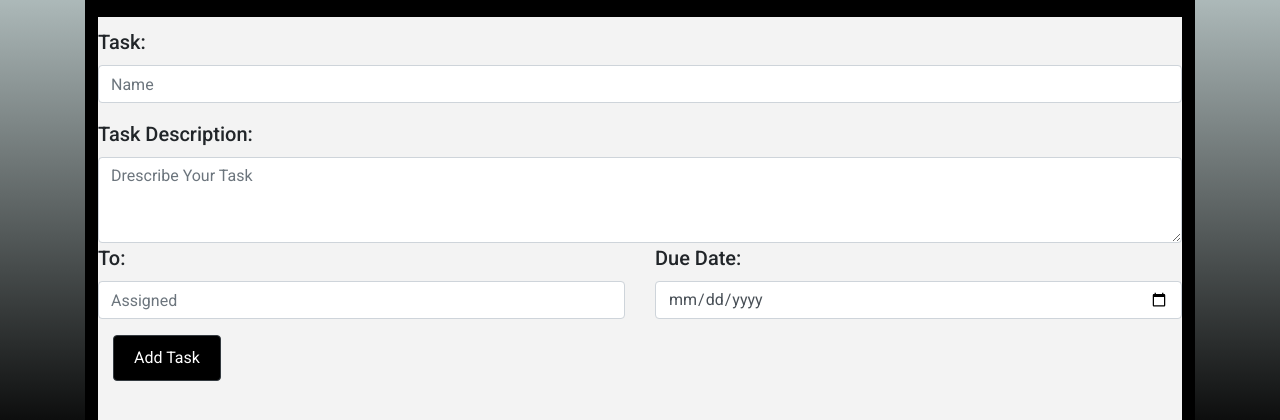
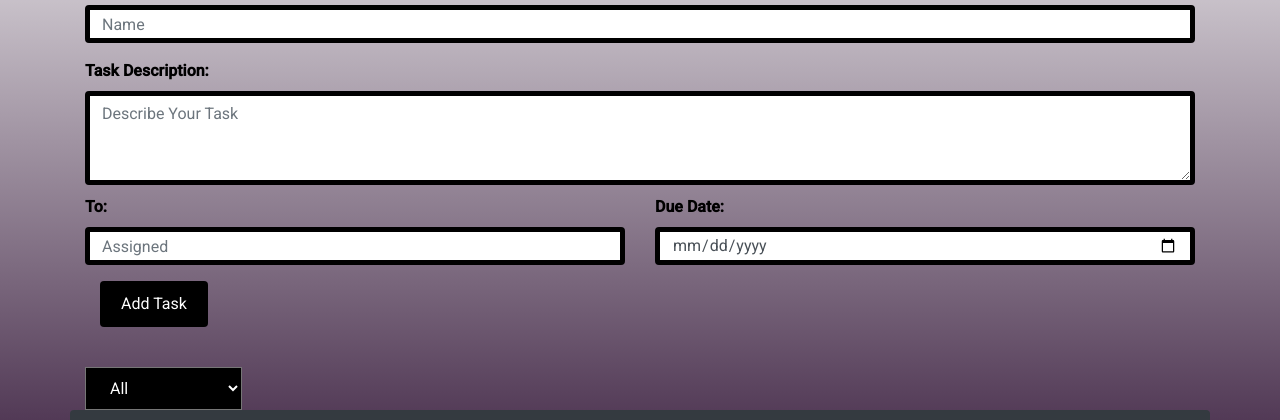
Before and after one commit to tekacode/task-manager, a plain HTML site: page index.html in a window 1280 px wide. Shown: the part 173-593 px from the top of the page. Drawn offline with nearby package versions, Linux system fonts and the light colour scheme.

Commit message:
Modified files

```diff
--- a/index.html
+++ b/index.html
@@ -16,6 +16,9 @@
       crossorigin="anonymous"
     />
     <link href='https://fonts.googleapis.com/css?family=Roboto:400,300,500,100' rel='stylesheet' type='text/css'>
+    <link rel="preconnect" href="https://fonts.gstatic.com">
+<link href="https://fonts.googleapis.com/css2?family=Roboto+Mono:ital,wght@0,300;0,400;1,500&display=swap" rel="stylesheet">
+    <link rel="stylesheet" href="https://cdnjs.cloudflare.com/ajax/libs/font-awesome/5.15.3/css/all.min.css" integrity="sha512-iBBXm8fW90+nuLcSKlbmrPcLa0OT92xO1BIsZ+ywDWZCvqsWgccV3gFoRBv0z+8dLJgyAHIhR35VZc2oM/gI1w==" crossorigin="anonymous" />
     <link rel="stylesheet" href="style.css" />
   </head>
   <body onload="printTaskList();">
@@ -57,7 +60,7 @@
               name="taskDesc"
               class="md-textarea form-control"
               rows="3"
-              placeholder="Drescribe Your Task"
+              placeholder="Describe Your Task"
             ></textarea>
             <span id="dspan" style="color: red; font-size: 12px"
               ><em></em
@@ -101,7 +104,7 @@
                 <button
                   type="button"
                   onclick="processInput()"
-                  class="btn btn-dark"
+                  class="btn"
                 >
                   Add Task
                 </button>
@@ -110,6 +113,13 @@
           </div>
 
           <br />
+          <div>
+            <select name="filter" id="filter" >
+              <option value="all">All</option>
+              <option value="completed">Completed</option>
+              <option value="uncompleted">Uncompleted</option>
+            </select>
+          </div>
           <!---->
           <div id="card_place"></div>
           <!---->
--- a/script.js
+++ b/script.js
@@ -46,7 +46,7 @@ const taskFactory = (tName, tDesc, aTo, dDate) => {
     assignedTo: aTo,
     duedate: dDate,
     status:'Active',
-    buttonClass:'btn btn-danger btn-sm',
+    buttonClass:'btn',
   };
 };
 
@@ -100,13 +100,14 @@ function printTaskList() {
               <a href="#" style="font-size: 14px" onclick="updateTask(${i})"><button class= "btn">Update</button></a>
               <a href="#" style="font-size: 14px" onclick="deleteTask(${i})"><button class= "btn-delete">Delete</button></a>
             </div>
-            <label><strong>Task Name:</strong> ${tasksFromLocalStroage[i].taskName}</label>
-            <label><strong>Task Description:</strong> ${tasksFromLocalStroage[i].taskDesc}</label>
-            <label><strong>Assigned To:</strong> ${tasksFromLocalStroage[i].assignedTo}</label>
-
-            <label><strong>Due Date:</strong> ${tasksFromLocalStroage[i].duedate}</label>
-            <label><strong>Status:</strong>${tasksFromLocalStroage[i].status}</label>
-          </div>
+            <div class= "content">
+            <label><strong>TASK NAME:</strong> ${tasksFromLocalStroage[i].taskName.toUpperCase()}</label>
+            <label><strong>DESCRIPTION:</strong> ${tasksFromLocalStroage[i].taskDesc.toUpperCase()}</label>
+            <label><strong>ASSIGNED TO:</strong> ${tasksFromLocalStroage[i].assignedTo.toUpperCase()}</label>
+            <label><strong>DUE DATE:</strong> ${tasksFromLocalStroage[i].duedate.toUpperCase()}</label>
+            <label><strong>STATUS:</strong>${tasksFromLocalStroage[i].status.toUpperCase()}</label>
+            </div>
+            </div>
         </div>
       `;
     }
@@ -166,11 +167,11 @@ function changeStatus(index){
   let changeButtonClass = objectToUpdate.buttonClass;
 
   if(statusObj === 'Active'){
-    statusObj = 'Done &#128513;'
+    statusObj = 'Completed &#128513;'
     changeButtonClass = 'btn btn-success btn-sm'
   }else{
     statusObj = 'Active'
-    changeButtonClass = 'btn btn-danger btn-sm'
+    changeButtonClass = 'btn'
   }
 
   objectToUpdate.status = statusObj;
--- a/style.css
+++ b/style.css
@@ -1,40 +1,48 @@
+* {
+  margin: 0;
+  padding: 0;
+  box-sizing: border-box;
+}
+
 body {
   font-family: 'Roboto', sans-serif;
-  font-weight: 500;
+  font-weight: 600;
   width: 100%;
   margin: auto;
-  background-image: linear-gradient(#eff,#000,#000);
+  background-image: linear-gradient(rgb(248, 248, 248),rgb(78, 53, 82),#000);
+  color: rgb(0, 0, 0);
+  min-height: 100vh;
+}
+
+
+.form-control {
+  border: 5px solid black;
+  margin-bottom: 10px;
 }
 
 h1 {
   text-align: center;
   margin-top: 1px;
+  color: black
 }
 
-.grid-container {
-  display: grid;
-  grid-template-columns: auto auto auto auto auto auto;
-  grid-gap: 20px;
-  background-color: rgb(0, 0, 0);
-  padding: 10px;
-  border: #000 solid;
-  border-radius: 10px;
+
+.status1 {
+  font-family: 'Roboto Mono', monospace;;
+  color: black;
+  margin-bottom: 20px;
+  font-weight: 500;
+
 }
 
-.grid-container > div {
-  background-color: rgba(255, 255, 255, 0.952);
-  padding: 10px 0;
-  font-size: 20px;
-}
+.content {
+   margin: 10px 20px;
+   display: grid;
 
-.heading1,
-.form1,
-.status1 {
-  grid-column: 1 / 7;
 }
 
 #stat {
-  text-align: right;
+  text-align: center;
 }
 .status1 > #stat {
   text-align: right;
@@ -43,12 +51,18 @@ h1 {
   text-align: left;
 }
 
+.card {
+  background-image: linear-gradient(rgb(121, 118, 138),#fff,rgb(59, 49, 49));
+  margin: 20px 80px;
+  border: 2px solid rgb(7, 8, 10);
+}
 
 
 .nav {
   background: #000;
   height: 80px;
   width: 100%;
+  margin-bottom: 10px;
 }
 
 .nav ul {
@@ -66,8 +80,17 @@ h1 {
   list-style: none;
   padding: 0 10px;
   transition: background .5s;
+
 }
 
+#filter {
+  color: white;
+  background: #000;
+  padding: 10px 20px;
+  text-decoration: none;
+  transition: background .5s;
+
+}
 .btn {
   color: white;
   background: #000;
@@ -78,7 +101,7 @@ h1 {
 }
 
 .btn:hover, .nav ul li:hover {
-  background: #117bff;
+  background: #47057c;
   cursor: pointer;
   transition: background .5s;
 
```
